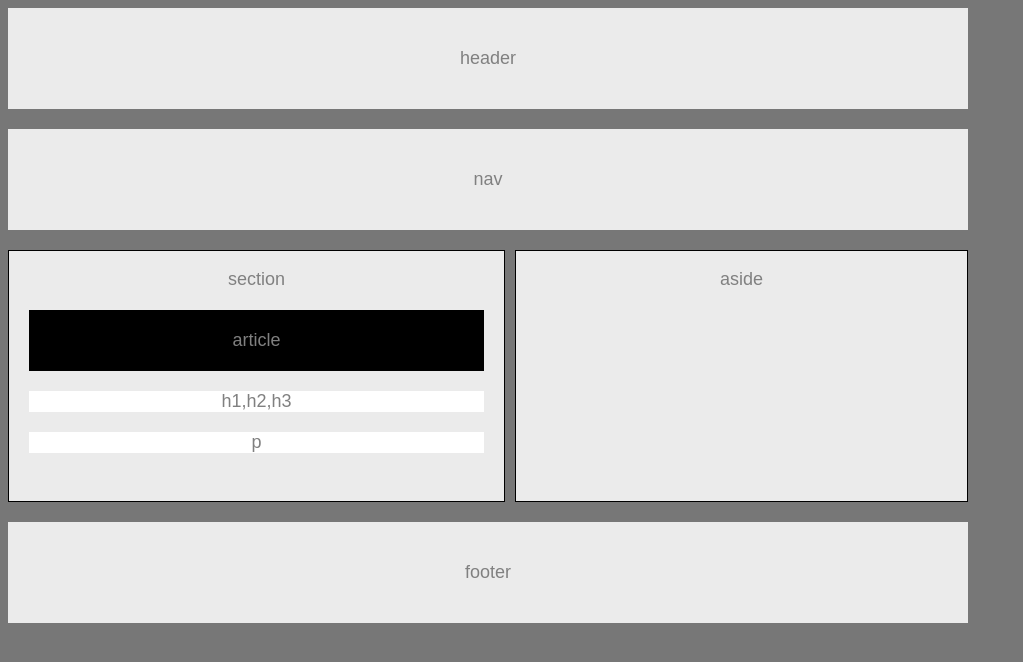
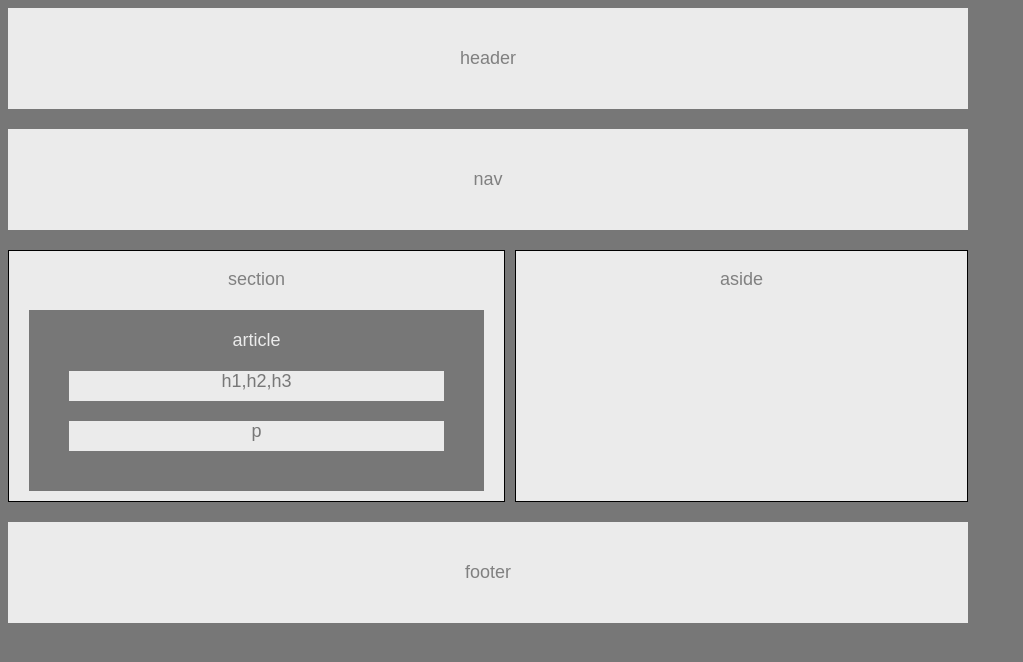
Before and after one commit to iamjayy/HW-Wireframe, a plain HTML site: page index.html in a window 1280 px wide. Shown: the whole page, without its empty margins (0-1023 px from the left). Drawn offline with Linux system fonts and the light colour scheme.

Commit message:
portfolio

```diff
--- a/index.html
+++ b/index.html
@@ -27,17 +27,18 @@
             <article>
                     article
              </article>
+             <section id="h">
+                <p> h1,h2,h3</p>
+            </section>
+
+            <section id="p">
+                <p>p</p>
+            </section>
 
              </section>
     </section>
 
-    <section id="h">
-        <p> h1,h2,h3</p>
-    </section>
 
-    <section id="p">
-        <p>p</p>
-    </section>
 
 </div>
 
--- a/style.css
+++ b/style.css
@@ -11,6 +11,7 @@ body {
     font-family: Arial, Helvetica, sans-serif;
     width: 960px;
     font-size: 18px;
+    color: #777;
 }
 
 nav {
@@ -43,25 +44,27 @@ aside {
 }
 
 #article {
-    background-color: black;
-    color: grey;
+    background-color: #777;
+    color:#ebebeb;
     padding: 20px;
     margin: 20px;
 }
 
 #h {
     background: #ebebeb;
+    color: #777;
     padding: 100;
-    background-color: white;
     margin: 20px;
-    margin-bottom: 0;
+    height: 30px;
 }
 
 #p {
     background: #ebebeb;
+    color: #777;
     padding: 0;
-    background-color: white;
     margin: 20px;
+    height: 30px;
+
 }
 
 footer {
```
